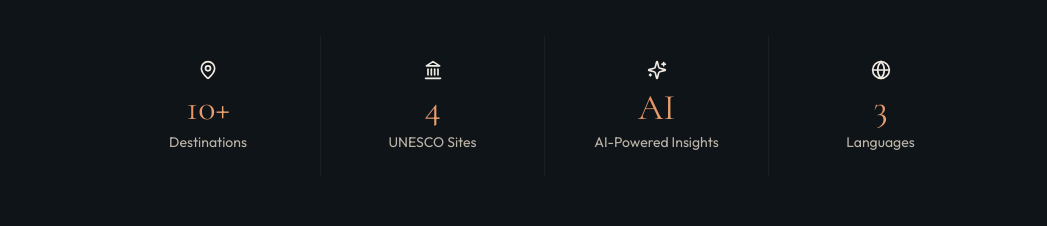
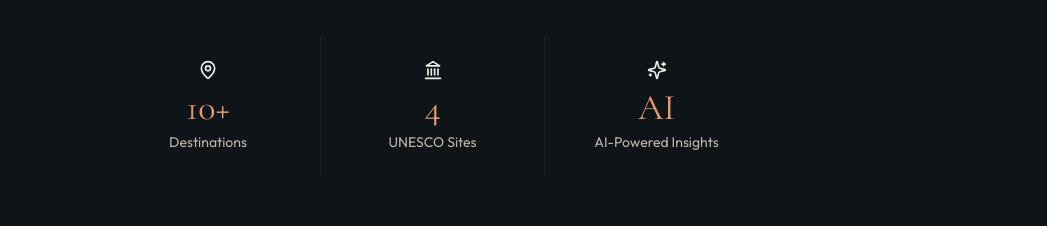
Before and after one commit to yassine1b1a/Rihla, a Next.js app: page / in a window 1280 px wide. Shown: the part 2401-2627 px from the top of the page, without its empty margins (96-1143 px from the left). Built offline with nearby package versions, Linux system fonts and the light colour scheme; no server answers.

Commit message:
Update page.tsx

```diff
--- a/app/page.tsx
+++ b/app/page.tsx
@@ -429,7 +429,6 @@
             <Stat value="10+" label={"Destinations"} icon={MapPin} />
             <Stat value="4"   label={"UNESCO Sites"} icon={Landmark} />
             <Stat value="AI"  label={"AI-Powered Insights"} icon={Sparkles} />
-            <Stat value="3"   label={"Languages"} icon={Globe} />
           </div>
         </section>
 
```
